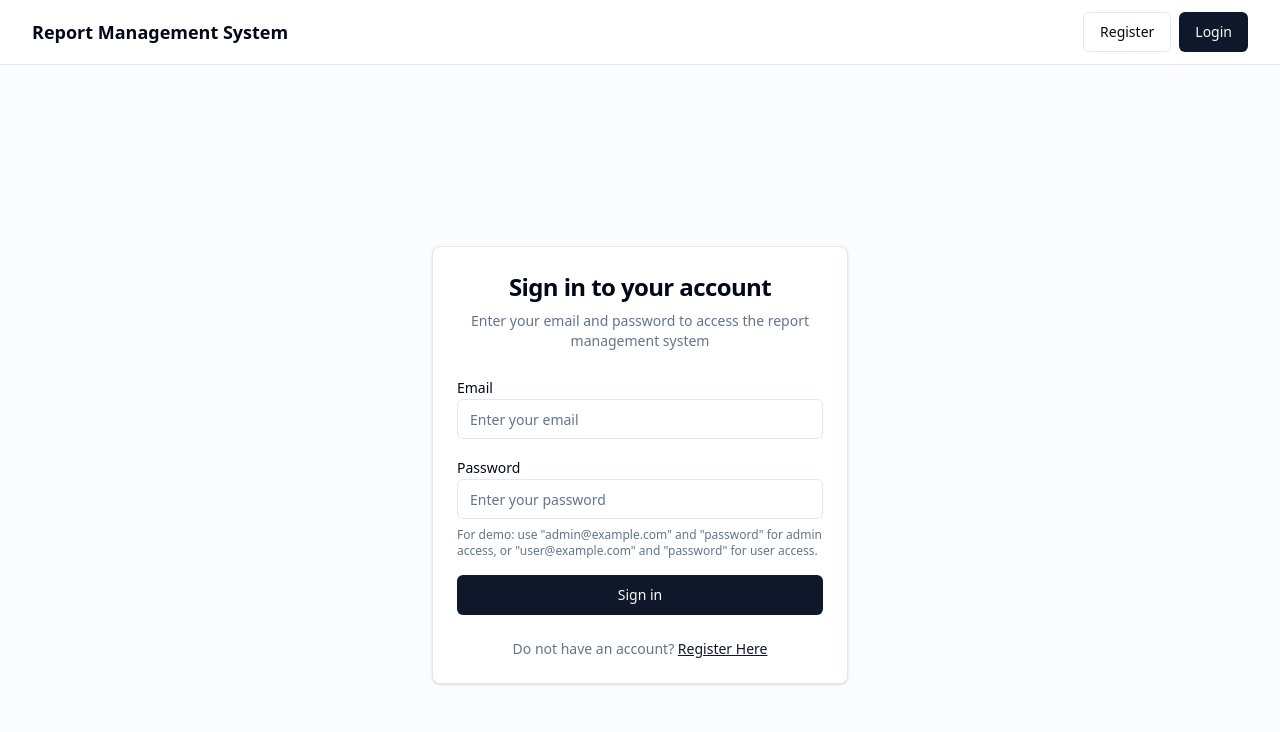
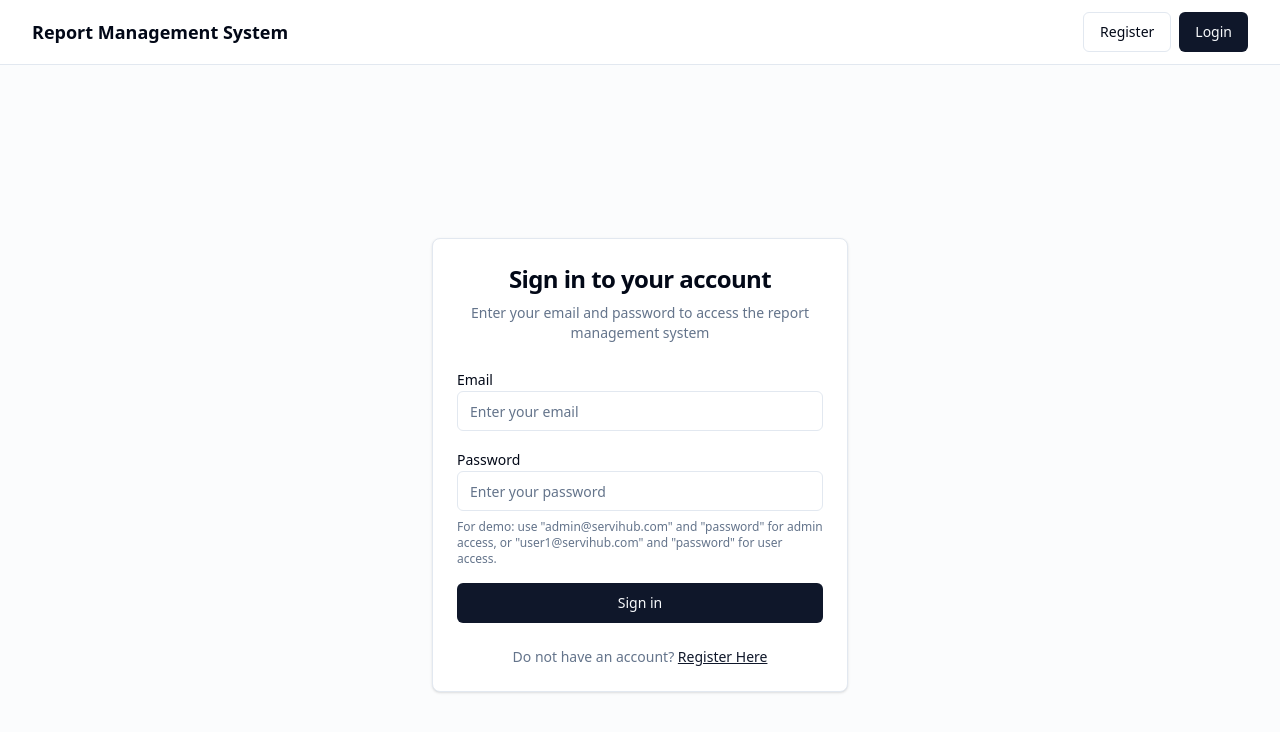
Before and after one commit to adimi9/report-management-system, a Next.js app: page /login in a window 1280 px wide. Shown: the top 732 px of the page. Built offline with nearby package versions, Linux system fonts and the light colour scheme; no server answers.

Commit message:
edited seed

```diff
--- /dev/null
+++ b/seed.ts
@@ -0,0 +1,17 @@
+import prisma from "./src/lib/prisma"
+
+await prisma.user.createMany({
+  data: [
+    { email: "admin@servihub.com", role: "admin", name: "Admin User", password: "password" },
+    { email: "user1@servihub.com", name: "User One", password: "password" },
+  ],
+})
+
+await prisma.report.create({
+  data: {
+    type: "review",
+    target_id: 101,
+    reason: "Spam content",
+    submitted_by: 2
+  }
+})
--- a/src/app/login/page.tsx
+++ b/src/app/login/page.tsx
@@ -102,8 +102,8 @@ const LoginPage = () => {
                       </FormControl>
                       <FormMessage />
                       <p className="text-xs text-muted-foreground">
-                      For demo: use &quot;admin@example.com&quot; and &quot;password&quot; for admin access,
-                      or &quot;user@example.com&quot; and &quot;password&quot; for user access.
+                      For demo: use &quot;admin@servihub.com&quot; and &quot;password&quot; for admin access,
+                      or &quot;user1@servihub.com&quot; and &quot;password&quot; for user access.
                       </p>
                     </FormItem>
                   )}
```
